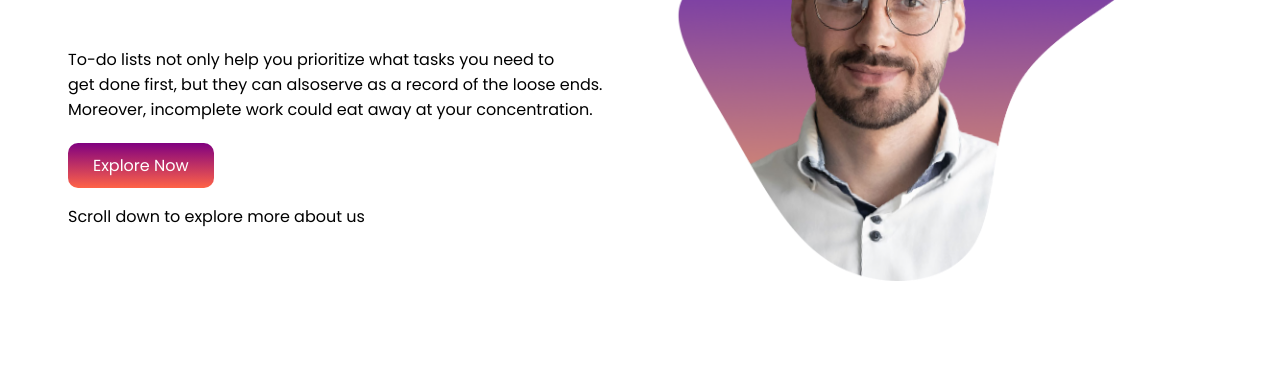
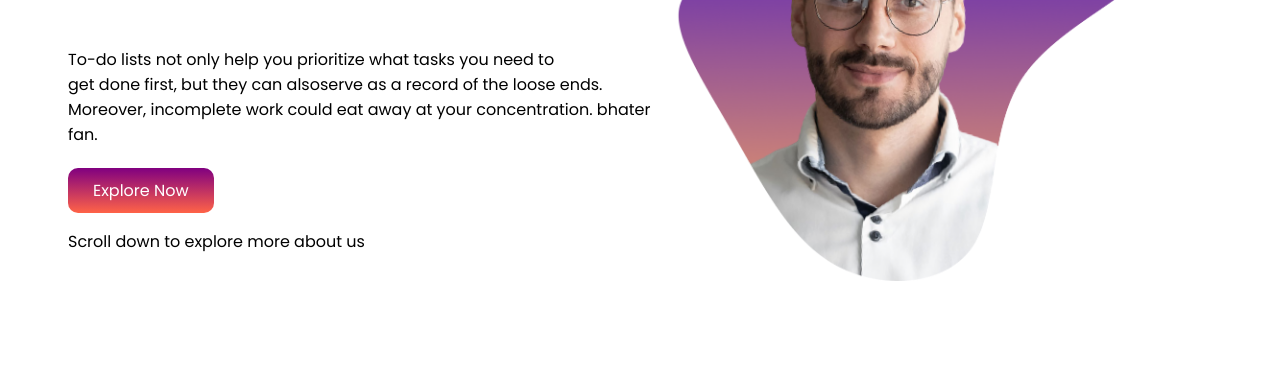
Before and after one commit to Marufux/Assignment-Mission-2022, a plain HTML site: page index.html in a window 1280 px wide. Shown: the part 211-579 px from the top of the page. Drawn offline with Linux system fonts and the light colour scheme.

```diff
--- a/index.html
+++ b/index.html
@@ -39,7 +39,7 @@
             <p>
                 To-do lists not only help you prioritize what tasks you need to <br> get done first, but they can
                 alsoserve as a record of the loose ends. <br>Moreover, incomplete work could eat away at your
-                concentration.
+                concentration. bhater fan.
             </p>
             <a class="buttons" target="blank"
                 href="https://www.inc.com/justin-bariso/why-intelligent-minds-embrace-rule-of-focus.html#:~:text=So%2C%20use%20the%20rule%20of,about%20five%20minutes%20from%20now.">Explore
```
